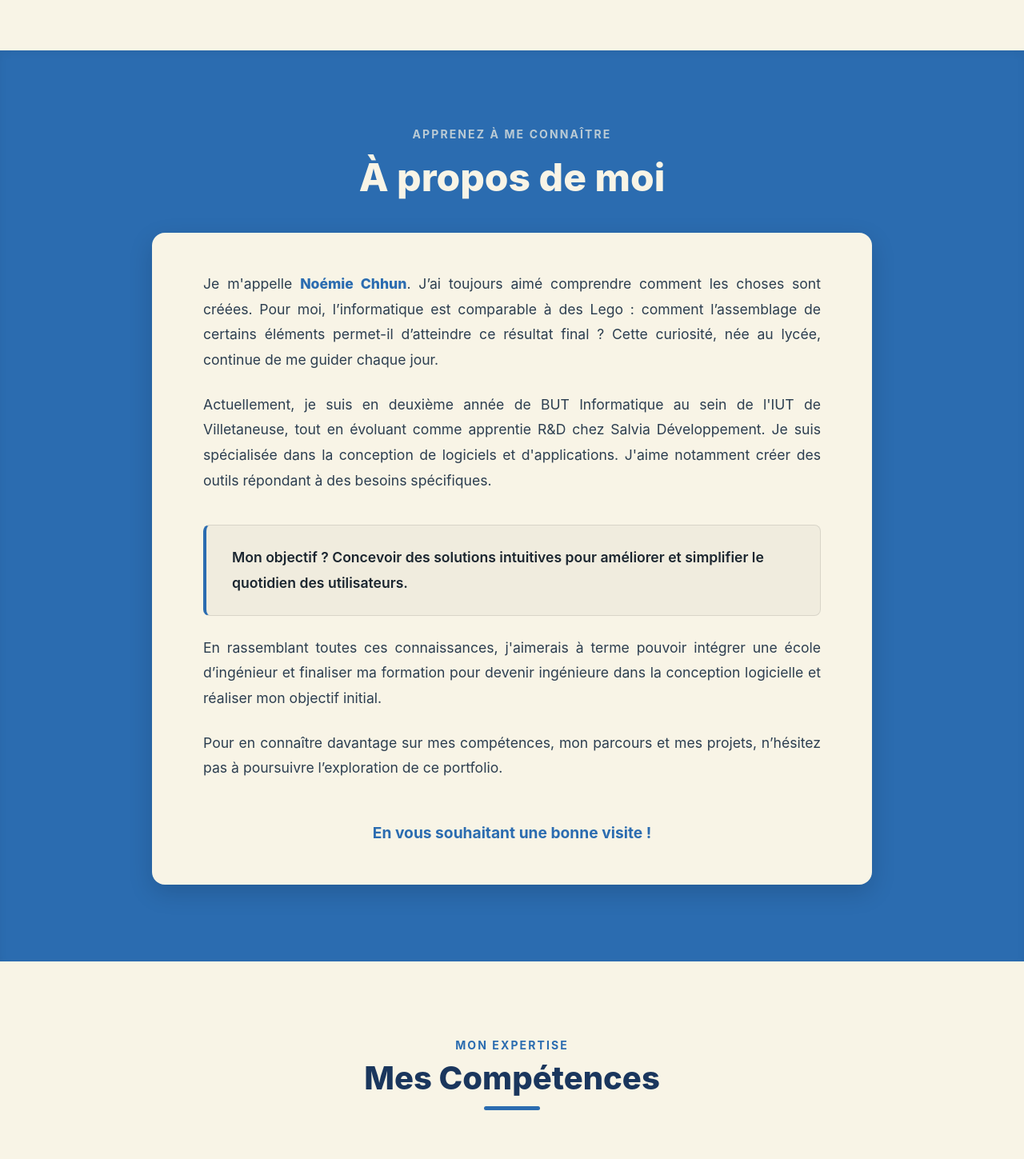
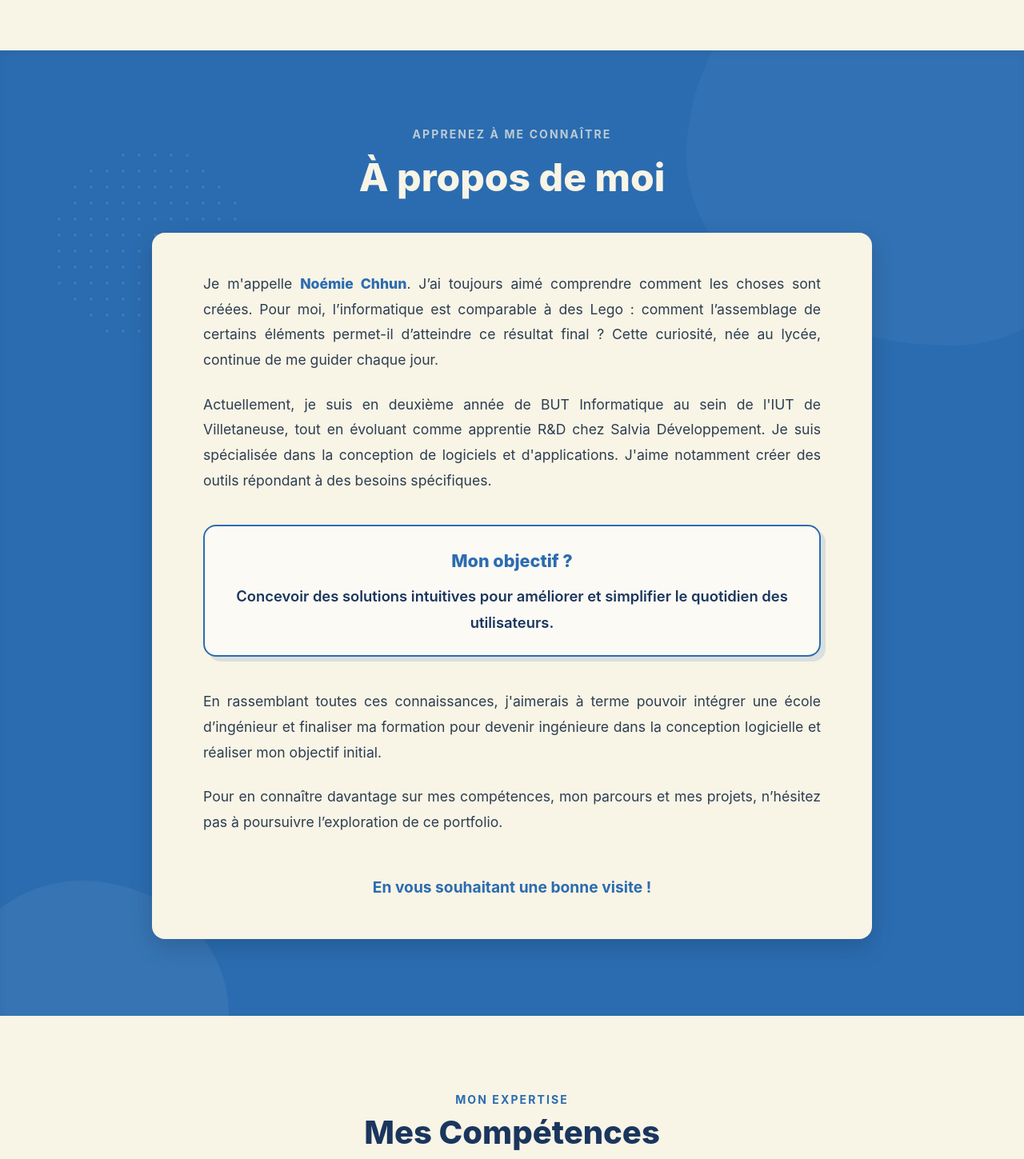
Before and after one commit to Minry3/Portfolio, a Vue app: page / in a window 1280 px wide. Shown: the part 747-2196 px from the top of the page at 80% size. Built offline with nearby package versions, Linux system fonts and the light colour scheme.

Commit message:
Changements sur le about me

```diff
--- a/src/components/AboutMe.vue
+++ b/src/components/AboutMe.vue
@@ -1,5 +1,11 @@
 <template>
     <section id="about" class="about-section">
+        <div class="bg-decoration">
+            <div class="blob blob-about-1"></div>
+            <div class="blob blob-about-2"></div>
+            <div class="dots dots-about-1"></div>
+        </div>
+
         <div class="about-container">
             <div class="section-header">
                 <p class="eyebrow">Apprenez à me connaître</p>
@@ -12,13 +18,15 @@
 
                     <p>Actuellement, je suis en deuxième année de BUT Informatique au sein de l'IUT de Villetaneuse, tout en évoluant comme apprentie R&D chez Salvia Développement. Je suis spécialisée dans la conception de logiciels et d'applications. J'aime notamment créer des outils répondant à des besoins spécifiques.</p>
 
-                    <p class="objectif-texte">Mon objectif ? Concevoir des solutions intuitives pour améliorer et simplifier le quotidien des utilisateurs.</p>
-
+                    <div class="objectif-card">
+                        <h3>Mon objectif ?</h3>
+                        <p>Concevoir des solutions intuitives pour améliorer et simplifier le quotidien des utilisateurs.</p>
+                    </div>
                     <p>En rassemblant toutes ces connaissances, j'aimerais à terme pouvoir intégrer une école d’ingénieur et finaliser ma formation pour devenir ingénieure dans la conception logicielle et réaliser mon objectif initial.</p>
 
                     <p>Pour en connaître davantage sur mes compétences, mon parcours et mes projets, n’hésitez pas à poursuivre l’exploration de ce portfolio.</p>
 
-                    <h4><strong>En vous souhaitant une bonne visite !</strong></h4>
+                    <h4 class="conclusion-text"><strong>En vous souhaitant une bonne visite !</strong></h4>
                 </div>
             </div>
         </div>
@@ -38,9 +46,62 @@
     box-shadow: inset 0 4px 10px rgba(0, 0, 0, 0.05);
     width: 100vw;
     margin-left: calc(-50vw + 50%);
+    position: relative;
+    overflow: hidden;
+}
+
+.bg-decorations {
+    position: absolute;
+    top: 0;
+    left: 0;
+    width: 100%;
+    height: 100%;
+    overflow: hidden;
+    pointer-events: none;
+    z-index: 0;
+}
+
+@keyframes morph {
+    0%, 100% { border-radius: 40% 60% 70% 30% / 40% 40% 60% 50%; }
+    34% { border-radius: 70% 30% 50% 50% / 30% 30% 70% 70%; }
+    67% { border-radius: 100% 60% 60% 100% / 100% 100% 60% 60%; }
+}
+
+.blob {
+    position: absolute;
+    background: rgba(248, 244, 230, 0.04);
+    animation: morph 12s ease-in-out infinite;
+}
+
+.blob-about-1 {
+    top: -15%; right: -10%;
+    width: 550px; height: 550px;
+    background: rgba(248, 244, 230, 0.03);
+}
+
+.blob-about-2 {
+    bottom: -15%; left: -5%;
+    width: 350px; height: 350px;
+    background: rgba(248, 244, 230, 0.05);
+    animation-delay: -4s;
+}
+
+.dots {
+    position: absolute;
+    background-image: radial-gradient(rgba(248, 244, 230, 0.15) 2px, transparent 2px);
+    background-size: 20px 20px;
+}
+
+.dots-about-1 {
+    top: 10%; left: 5%;
+    width: 250px; height: 250px;
+    border-radius: 50%;
+    opacity: 0.6;
 }
 
 .about-container {
+    position: relative;
+    z-index: 1;
     max-width: 900px;
     margin: 0 auto;
 }
@@ -67,7 +128,7 @@
 }
 
 .about-content {
-    background-color: var(--bg-beige, #f8f4e6);
+    background-color: var(--bg-beige);
     padding: 3rem 4rem;
     border-radius: 16px;
     box-shadow: 0 10px 30px rgba(0, 0, 0, 0.15);
@@ -94,19 +155,33 @@
     color: var(--accent-blue, #0056b3);
 }
 
-.objectif-texte {
-    font-weight: 600;
-    text-align: left;
+.objectif-card {
+    background-color: rgba(255, 255, 255, 0.6);
+    border-radius: 16px;
+    padding: 1.5rem 2rem;
     margin: 2.5rem 0;
-    padding: 1.5rem 2rem;
-    background-color: rgba(0, 0, 0, 0.03);
-    border: 1px solid rgba(0, 0, 0, 0.1);
-    border-left: 4px solid var(--accent-blue, #0056b3);
-    border-radius: 8px;
-    color: #1a252f;
+    border: 2px solid var(--accent-blue);
+    box-shadow: 6px 6px 0px rgba(43, 108, 176, 0.15);
+    transition: all 0.3s ease;
+    text-align: center;
 }
 
-.intro-text h4 {
+.objectif-card h3 {
+    margin: 0 0 0.5rem 0;
+    font-size: 1.35rem;
+    color: var(--accent-blue, #2b6cb0);
+    font-weight: 800;
+}
+
+.intro-text .objectif-card p {
+    color: var(--text-blue, #2c3e50);
+    font-size: 1.15rem;
+    font-weight: 600;
+    margin: 0;
+    text-align: center;
+}
+
+.conclusion-text {
     text-align: center;
     margin-top: 3rem;
     color: var(--accent-blue, #0056b3);
@@ -131,8 +206,8 @@
         text-align: left;
     }
 
-    .objectif-texte {
-        padding: 1.2rem;
+    .objectif-card {
+        padding: 1.5rem;
         margin: 2rem 0;
     }
 }
```
